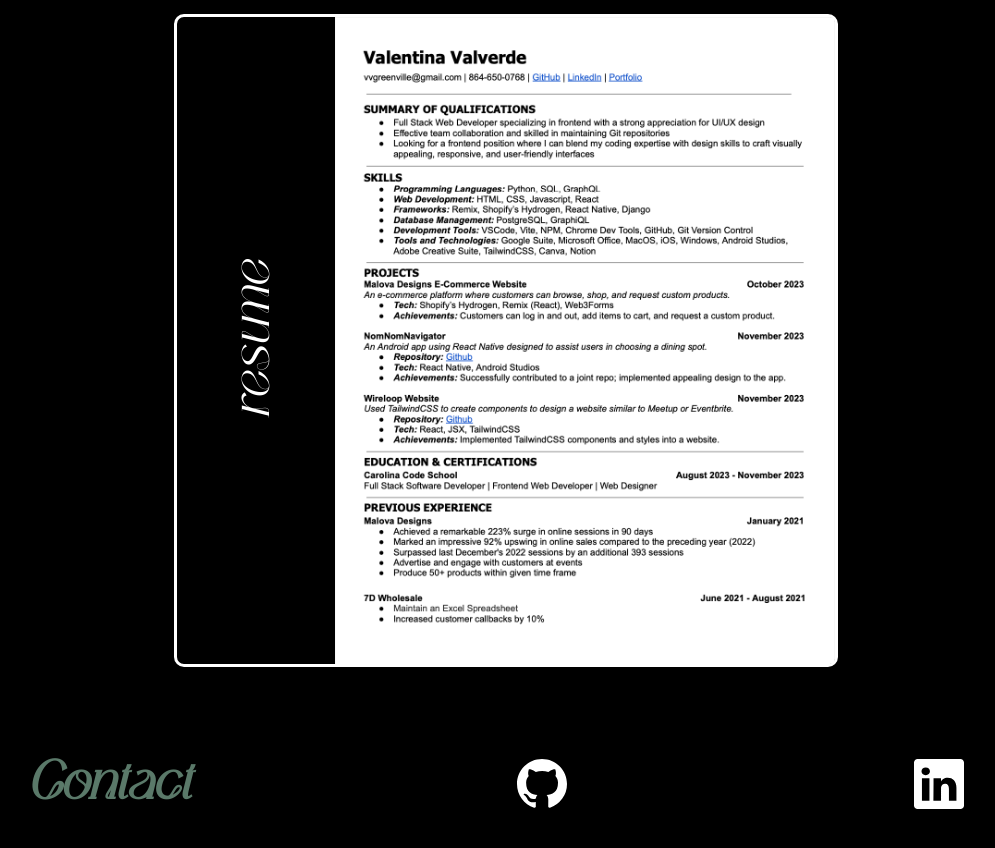
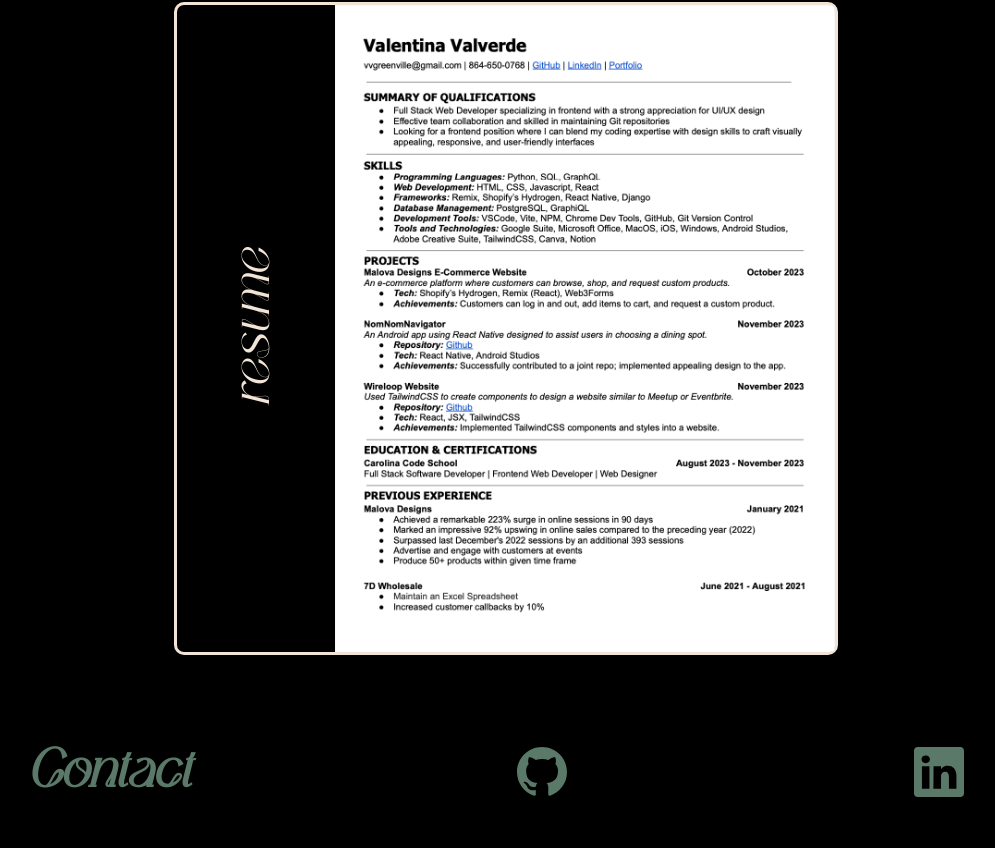
Before and after one commit to ValentinaValverde/portfolio, a React (Vite) app: page / in a window 1280 px wide. Shown: the part 2829-3677 px from the top of the page, without its empty margins (134-1129 px from the left). Built offline with nearby package versions, Linux system fonts and the light colour scheme.

Commit message:
Finished up small details, am now moving on to adding project images.

```diff
--- a/src/components/About.jsx
+++ b/src/components/About.jsx
@@ -6,7 +6,7 @@ export default function About() {
       <div className="about_container">
         <div className="one">
           <h1 className="bumerang">About</h1>
-          <p>
+          <p className="green">
             Hello! I am an 18-year-old web developer who specializes in ____.
             While I prefer the frontend, I have experience working on full-stack
             applications. I graduated from Carolina Code School in 2023 and am
--- a/src/components/Contact.jsx
+++ b/src/components/Contact.jsx
@@ -12,7 +12,6 @@ export default function Contact() {
         >
           <svg
             xmlns="http://www.w3.org/2000/svg"
-            fill="white"
             className="bi bi-github icon"
             viewBox="0 0 16 16"
           >
@@ -26,7 +25,6 @@ export default function Contact() {
         >
           <svg
             xmlns="http://www.w3.org/2000/svg"
-            fill="white"
             className="bi bi-linkedin icon"
             viewBox="0 0 16 16"
           >
--- a/src/components/Header.jsx
+++ b/src/components/Header.jsx
@@ -5,7 +5,7 @@ export function Header() {
         <i>vals_studio</i>
         <svg
           xmlns="http://www.w3.org/2000/svg"
-          fill="#5a7969"
+          fill="white"
           class="bi bi-cup-straw header_icon"
           viewBox="0 0 16 16"
         >
--- a/src/index.css
+++ b/src/index.css
@@ -6,7 +6,7 @@
 
 :root {
   background-color: black;
-  color: white;
+  color: #f2e5d7;
   font-size: 20px;
   padding: 0;
   margin: 0;
@@ -20,6 +20,8 @@
 
 .link:hover {
   cursor: pointer;
+  transition: 1s;
+  color: #f2e5d7;
 }
 
 .sparkle {
@@ -28,6 +30,12 @@
 
 .icon {
   width: 50px;
+  transition: 1s;
+  fill: #5a7969;
+}
+
+.icon:hover {
+  fill: #f2e5d7;
 }
 
 .bumerang {
@@ -71,7 +79,7 @@
     background-color: black;
     background-size: cover;
     text-align: center;
-    border: solid;
+    border: solid white;
     border-radius: 20px;
     padding: 10px;
     width: 200px;
@@ -104,6 +112,10 @@
     width: 50%;
     border-radius: 200px;
     border: solid;
+  }
+
+  .green {
+    color: #5a7969;
   }
 }
 
@@ -238,10 +250,12 @@
   flex-wrap: wrap;
 
   .language {
-    border: solid;
     border-radius: 20px;
     padding: 10px;
     margin: 5px;
+    background-color: #5a7969;
+
+    /* color: #5a7969; */
   }
 }
 
@@ -283,7 +297,7 @@
 
 .header_container {
   background-color: black;
-  color: #5a7969;
+  /* color: #5a7969; */
 
   /* position: fixed; */
   /* width: 100%; */
```
